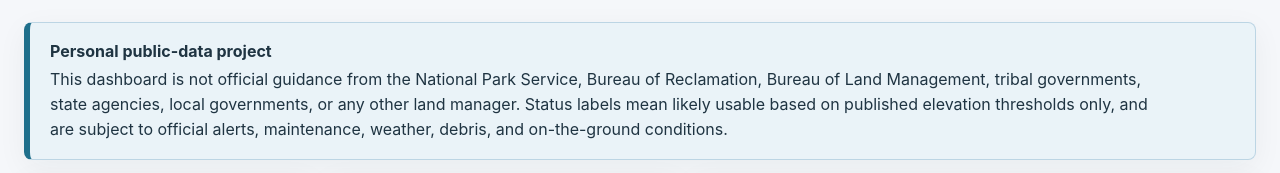
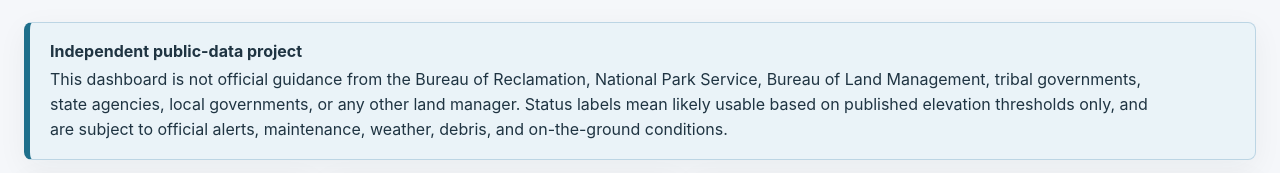
Before and after one commit to JustAppTools/regional-recreation-launchability-dashboard, a plain HTML site: page docs/index.html in a window 1280 px wide. Shown: the part 312-485 px from the top of the page. Drawn offline with nearby package versions, Linux system fonts and the light colour scheme.

Commit message:
Polish dashboard disclaimer copy

```diff
--- a/docs/index.html
+++ b/docs/index.html
@@ -22,9 +22,9 @@
     <main>
       <section class="notice">
         <div>
-          <h2>Personal public-data project</h2>
+          <h2>Independent public-data project</h2>
           <p>
-            This dashboard is not official guidance from the National Park Service, Bureau of Reclamation, Bureau of Land Management, tribal governments, state agencies, local governments, or any other land manager. Status labels mean likely usable based on published elevation thresholds only, and are subject to official alerts, maintenance, weather, debris, and on-the-ground conditions.
+            This dashboard is not official guidance from the Bureau of Reclamation, National Park Service, Bureau of Land Management, tribal governments, state agencies, local governments, or any other land manager. Status labels mean likely usable based on published elevation thresholds only, and are subject to official alerts, maintenance, weather, debris, and on-the-ground conditions.
           </p>
         </div>
       </section>
```
